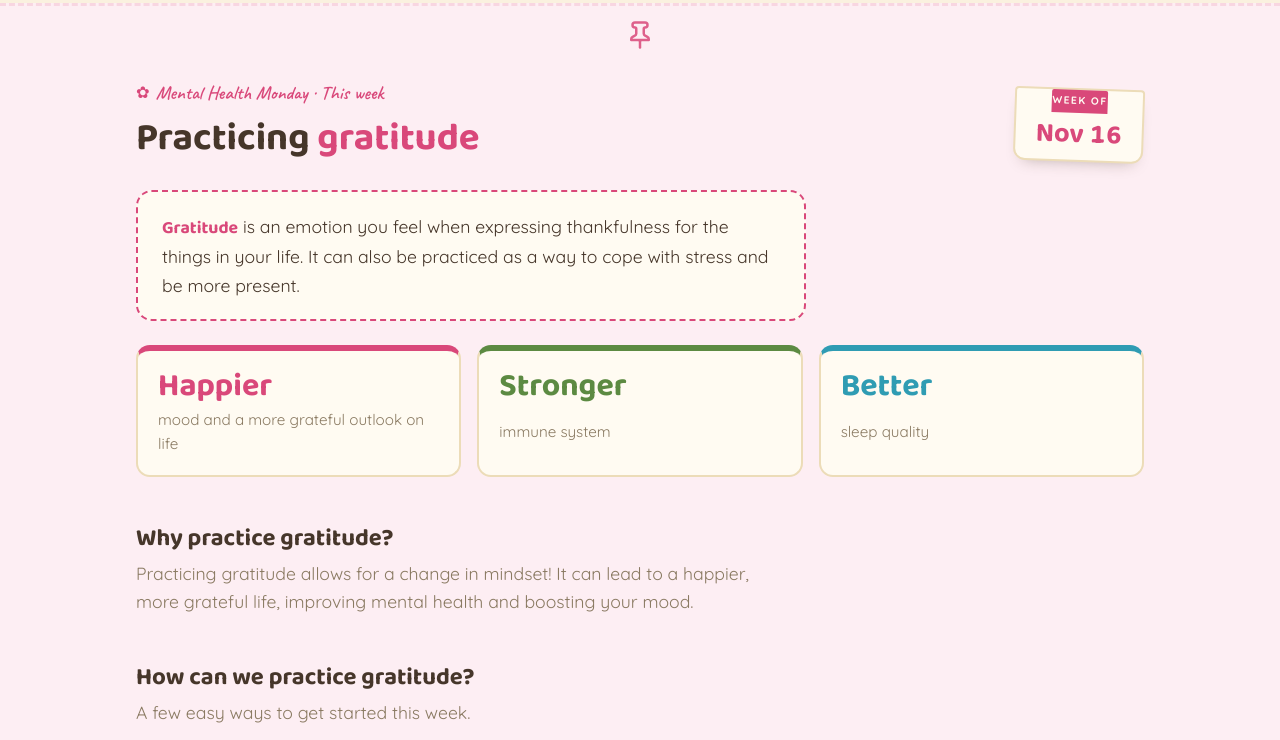
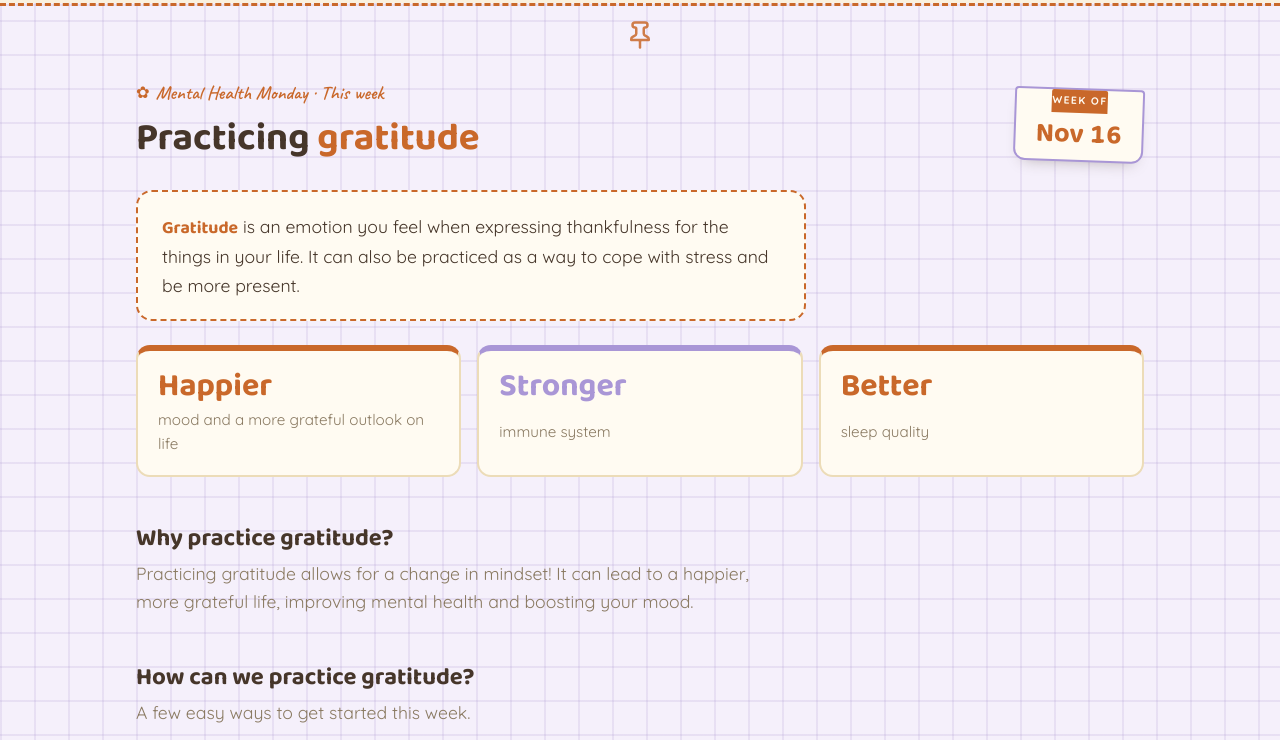
Before and after one commit to johnpaulmegaball/hoolaharmony, a plain HTML site: page index.html in a window 1280 px wide. Shown: the part 620-1360 px from the top of the page. Drawn offline with Linux system fonts and the light colour scheme.

Commit message:
Theme Mental Health Monday with fall pumpkin-orange and lavender, matching this week's Instagram graphic
Co-Authored-By: Claude Sonnet 5 <noreply@anthropic.com>
Claude-Session: https://claude.ai/code/session_01KLKZntVzoVSMHoTb2wwCw6

```diff
--- a/index.html
+++ b/index.html
@@ -147,6 +147,29 @@ td.yes { color: var(--turtle); font-weight: 600; }
 .script .heard { font-size: .95rem; color: var(--muted); }
 .script .say { font-family: var(--script); font-size: 1.4rem; color: var(--hibiscus); }
 .source { margin-top: 28px; font-size: .85rem; color: var(--muted); }
+
+/* Mental Health Monday — this week's theme (gratitude): fall pumpkin-orange
+   and lavender plaid, matching this week's Instagram graphic */
+#monday {
+  --mhm-a: #c9682a;
+  --mhm-b: #a996d6;
+  background-color: #f5f0fb;
+  background-image:
+    repeating-linear-gradient(0deg, rgba(159,140,200,.16) 0 2px, transparent 2px 34px),
+    repeating-linear-gradient(90deg, rgba(159,140,200,.16) 0 2px, transparent 2px 34px);
+  border-block-color: var(--mhm-a);
+}
+#monday .pin { color: var(--mhm-a); }
+#monday h2 em { color: var(--mhm-a); }
+#monday .week { border-color: var(--mhm-b); }
+#monday .week::before { background: var(--mhm-a); }
+#monday .week b { color: var(--mhm-a); }
+#monday .def { border-color: var(--mhm-a); }
+#monday .def strong { color: var(--mhm-a); }
+#monday .stat { --c: var(--mhm-a); }
+#monday .stat:nth-child(2) { --c: var(--mhm-b); }
+#monday .stat:nth-child(3) { --c: var(--mhm-a); }
+#monday .type .tag { background: var(--mhm-b); color: #fff; }
 
 /* Members: taped-up profile cards */
 .members { display: grid; grid-template-columns: repeat(auto-fit, minmax(230px, 1fr)); gap: 24px; margin-top: 8px; }
@@ -299,7 +322,7 @@ footer p { color: var(--muted); font-size: .9rem; }
   <div class="wrap">
     <div class="mhm-top">
       <div class="sec-head" style="margin: 0;">
-        <p class="eyebrow" style="color: var(--hibiscus);">Mental Health Monday · This week</p>
+        <p class="eyebrow" style="color: #c9682a;">Mental Health Monday · This week</p>
         <h2>Practicing <em>gratitude</em></h2>
       </div>
       <div class="week" aria-label="Week of Monday, November 16, 2026"><small>Week of</small><b>Nov 16</b></div>
```
